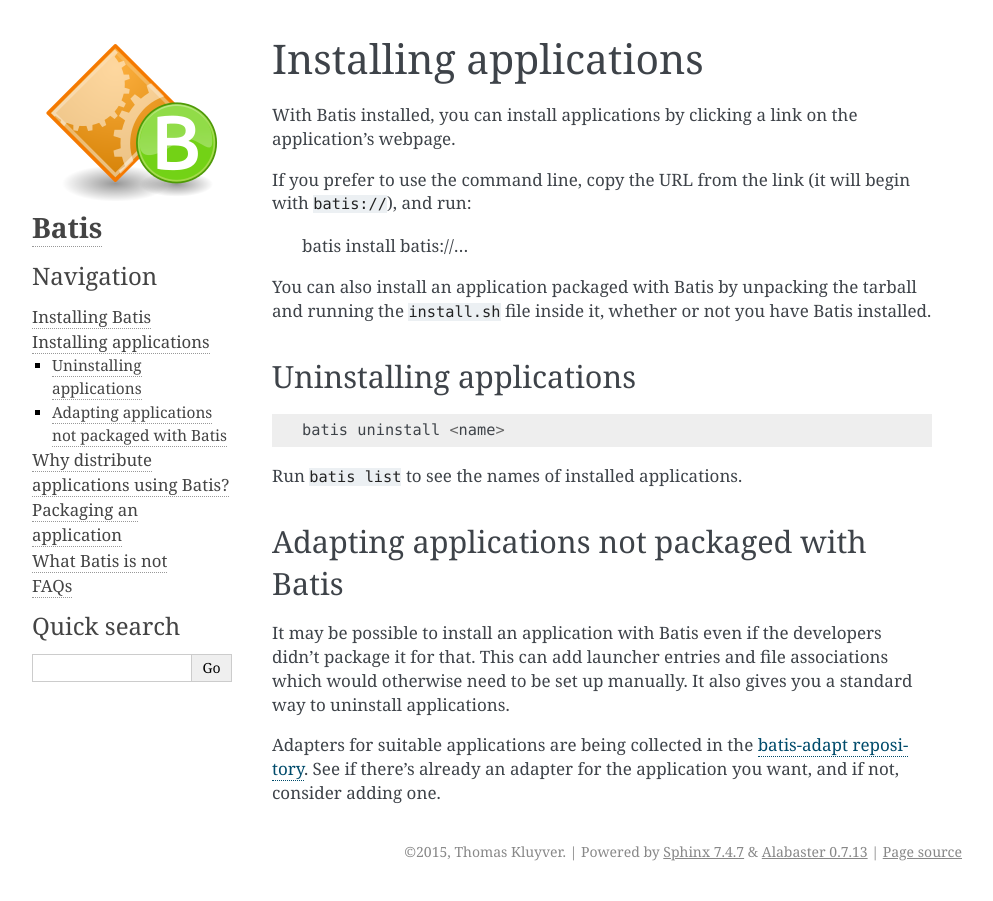
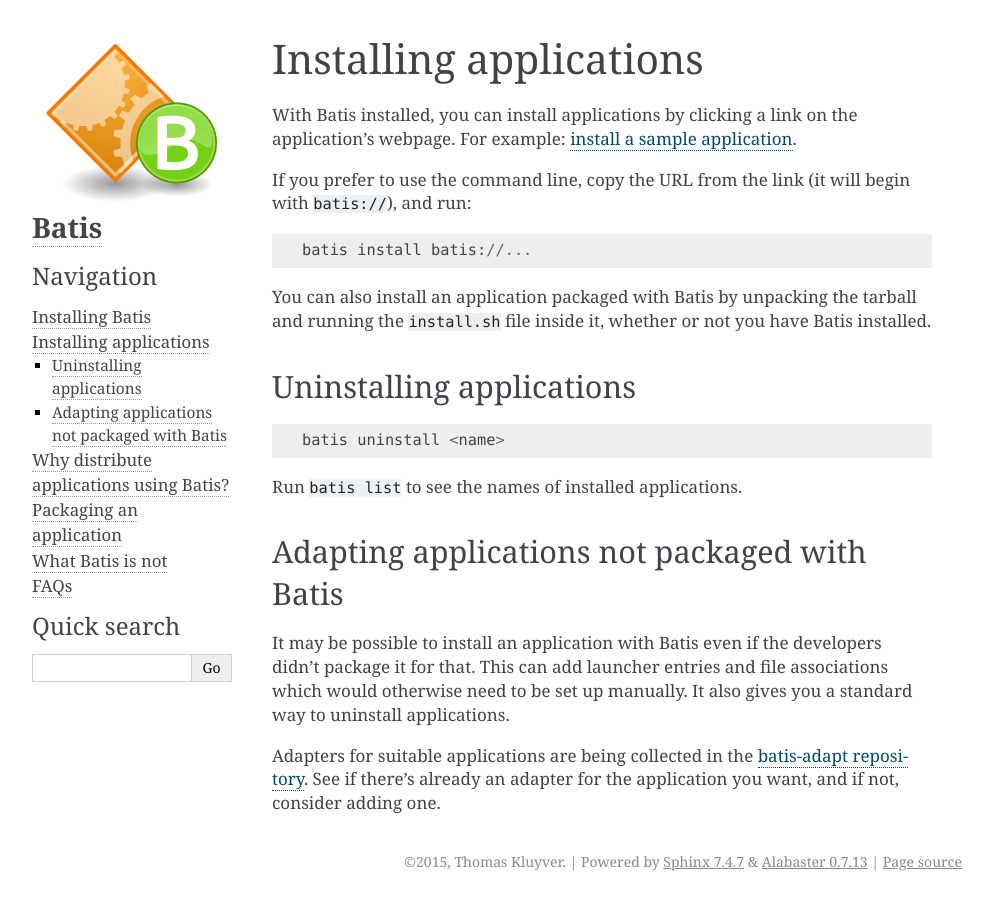
Before and after one commit to batis-installer/batis, a Sphinx documentation site: the page built from doc/installing.rst, in a window 1280 px wide. Shown: the whole page, without its empty margins (148-1141 px from the left). Built offline with Sphinx 7.4.7, drawn with Linux system fonts in a browser that asks for light colours.

Commit message:
Add example install link to install doc

```diff
--- a/doc/installing.rst
+++ b/doc/installing.rst
@@ -2,10 +2,11 @@
 =======================
 
 With Batis installed, you can install applications by clicking a link on the
-application's webpage.
+application's webpage. For example: `install a sample application
+<batis://batis-installer.github.io/example-apps/pyqt/batis_index.json>`__.
 
 If you prefer to use the command line, copy the URL from the link (it will begin
-with ``batis://``), and run:
+with ``batis://``), and run::
 
     batis install batis://...
 
```
